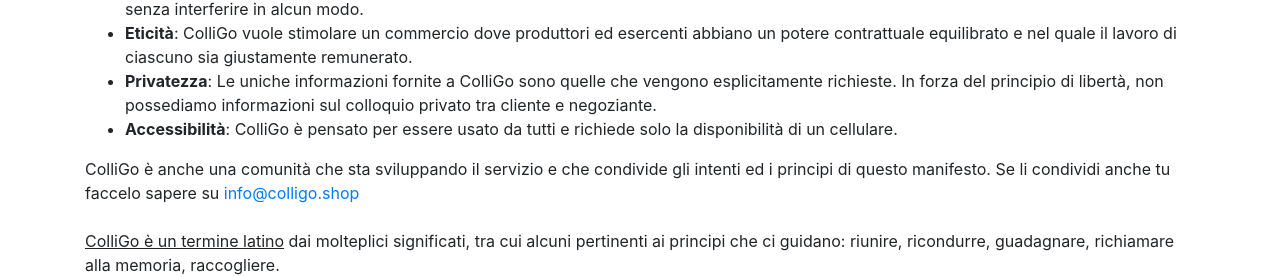
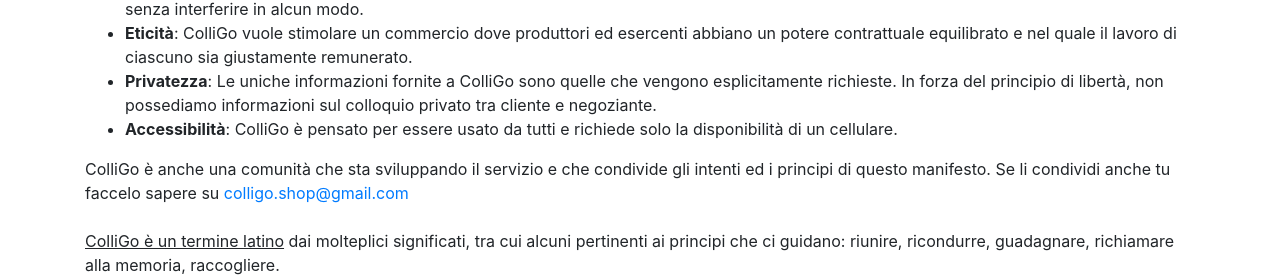
Before and after one commit to limone-eth/easy-collect-web, a Vue app: page /chi-siamo in a window 1280 px wide. Shown: the part 1125-1402 px from the top of the page. Built offline with nearby package versions, Linux system fonts and the light colour scheme; what vue-browser-geolocation, vue-toast-notification would draw is missing.

Commit message:
New email

```diff
--- a/src/components/Faq.vue
+++ b/src/components/Faq.vue
@@ -136,7 +136,7 @@
         </div>
         <div class="mt-3 container pt-5 pb-5">
             <div class="h6">
-                Contattaci su <a href="mailto:info@colligo.shop">info@colligo.shop</a> per ogni chiarimento e/o suggerimento.
+                Contattaci su <a href="mailto:colligo.shop@gmail.com ">colligo.shop@gmail.com </a> per ogni chiarimento e/o suggerimento.
             </div>
         </div>
     </div>
--- a/src/components/Manifesto.vue
+++ b/src/components/Manifesto.vue
@@ -48,7 +48,7 @@
                 </li>
             </ul>
             ColliGo è anche una comunità che sta sviluppando il servizio e che condivide gli intenti ed i principi di
-            questo manifesto. Se li condividi anche tu faccelo sapere su <a href="mailto:info@colligo.shop">info@colligo.shop</a>
+            questo manifesto. Se li condividi anche tu faccelo sapere su <a href="mailto:colligo.shop@gmail.com ">colligo.shop@gmail.com </a>
             <br><br>
             <u>ColliGo è un termine latino</u> dai molteplici significati, tra cui alcuni pertinenti ai principi che ci
             guidano: riunire, ricondurre, guadagnare, richiamare alla memoria, raccogliere.
--- a/src/components/WhoWeAre.vue
+++ b/src/components/WhoWeAre.vue
@@ -19,7 +19,7 @@
                     Fruit Hub</u></a> - ufficio stampa - e
                     <a class="text-white" href="https://www.hostingsolutions.it/"><u>Hosting Solutions (Genesys
                         Informatica srl)</u></a> - servizio di hosting. <br><br>
-                    Se sei interessato a collaborare con noi, scrivici a info@colligo.shop illustrandoci il con- tributo
+                    Se sei interessato a collaborare con noi, scrivici a colligo.shop@gmail.com  illustrandoci il con- tributo
                     che
                     pensi di poter dare.
                 </div>
@@ -103,7 +103,7 @@
                 </ul>
                 ColliGo è anche una comunità che sta sviluppando il servizio e che condivide gli intenti ed i principi
                 di
-                questo manifesto. Se li condividi anche tu faccelo sapere su <a href="mailto:info@colligo.shop">info@colligo.shop</a>
+                questo manifesto. Se li condividi anche tu faccelo sapere su <a href="mailto:colligo.shop@gmail.com ">colligo.shop@gmail.com </a>
                 <br><br>
                 <u>ColliGo è un termine latino</u> dai molteplici significati, tra cui alcuni pertinenti ai principi che
                 ci
```
